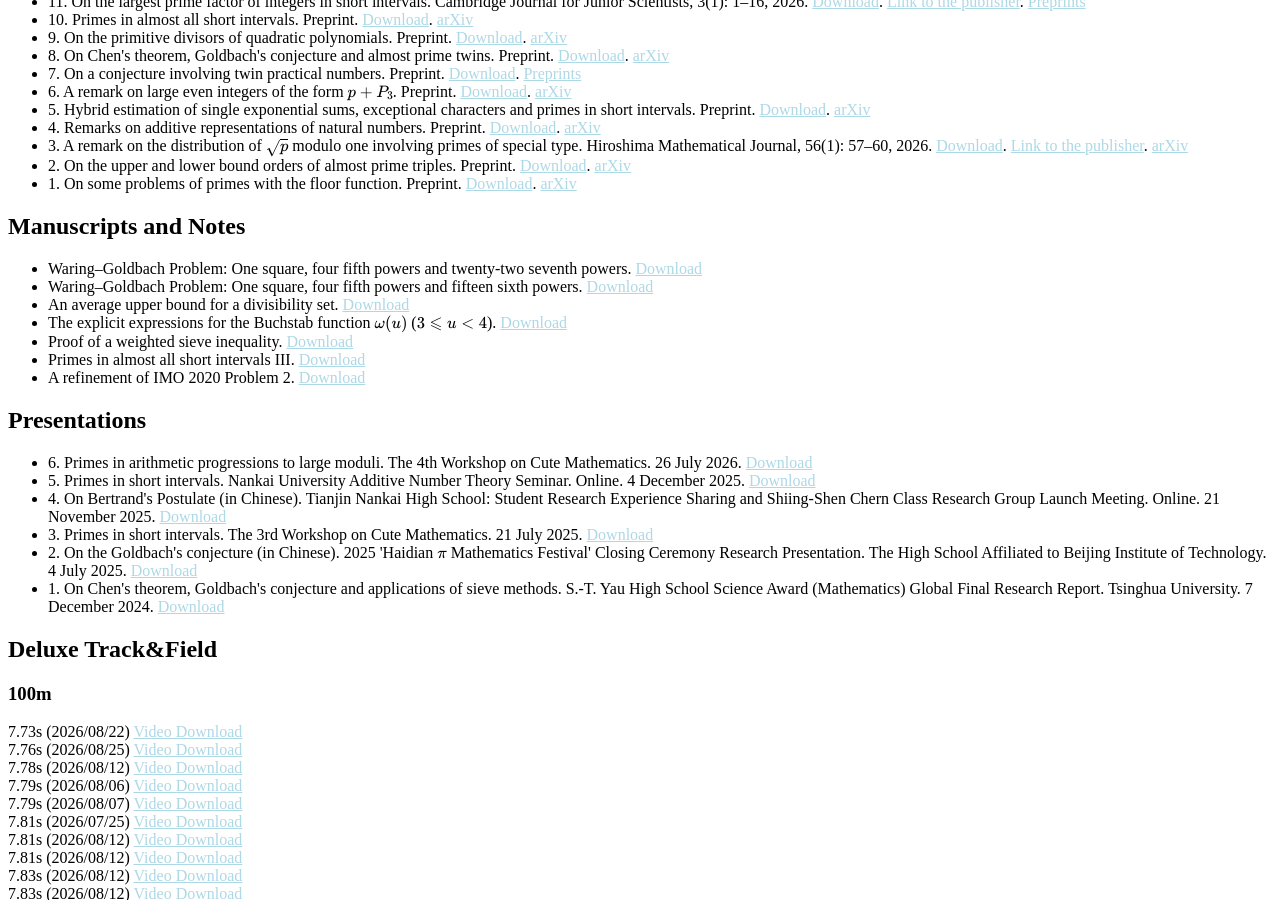
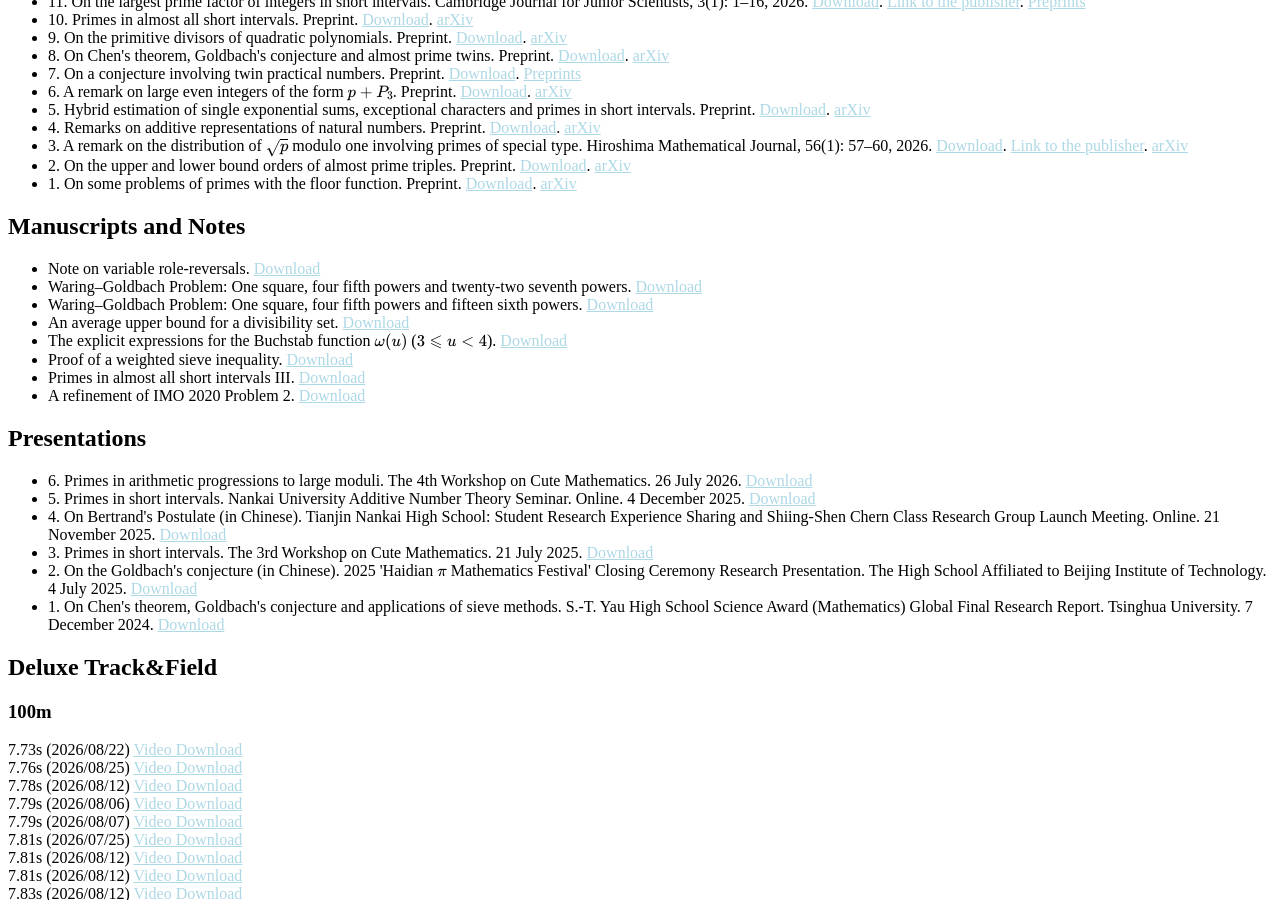
Before and after one commit to CareyRunboLi/CareyRunboLi.github.io, a Jekyll site: the page built from index.md, in a window 1280 px wide and 900 px high, scrolled down 2234 px. Built offline with Jekyll 4.4.1, drawn with Linux system fonts in a browser that asks for light colours; some web fonts are replaced; formulas are drawn with MathJax 3; a style sheet for code colours, icons or effects is not loaded; our own code applies the rules of GitHub Pages for plain Markdown files.

Commit message:
Update manuscripts.md

```diff
--- a/_includes/manuscripts.md
+++ b/_includes/manuscripts.md
@@ -7,6 +7,7 @@
 ## Manuscripts and Notes
 
 <ul style="margin:0 0 5px;">
+  <li>Note on variable role-reversals. <a href="https://runbolicarey.com/assets/downloads/Note_on_variable_role_reversals.pdf"><span>Download</span></a></li>
   <li>Waring–Goldbach Problem: One square, four fifth powers and twenty-two seventh powers. <a href="https://runbolicarey.com/assets/downloads/Waring__Goldbach_Problem_One_square__four_fifth_powers_and_twenty_two_seventh_powers.pdf"><span>Download</span></a></li>
   <li>Waring–Goldbach Problem: One square, four fifth powers and fifteen sixth powers. <a href="https://runbolicarey.com/assets/downloads/Waring__Goldbach_Problem_One_square__four_fifth_powers_and_fifteen_sixth_powers.pdf"><span>Download</span></a></li>
   <li>An average upper bound for a divisibility set. <a href="https://runbolicarey.com/assets/downloads/An_average_upper_bound_for_a_divisibility_set.pdf"><span>Download</span></a></li>
```
